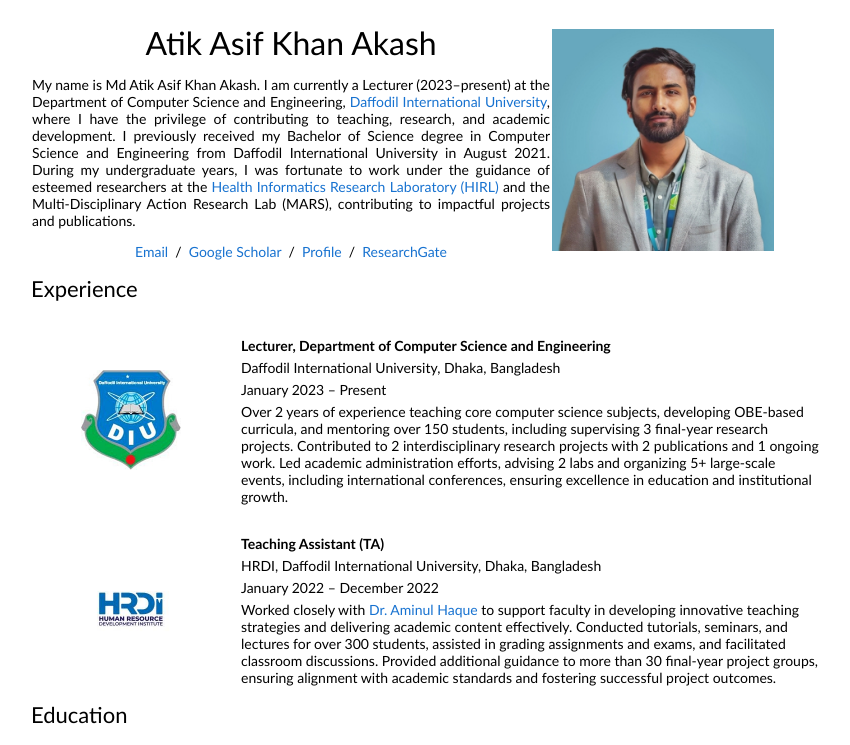
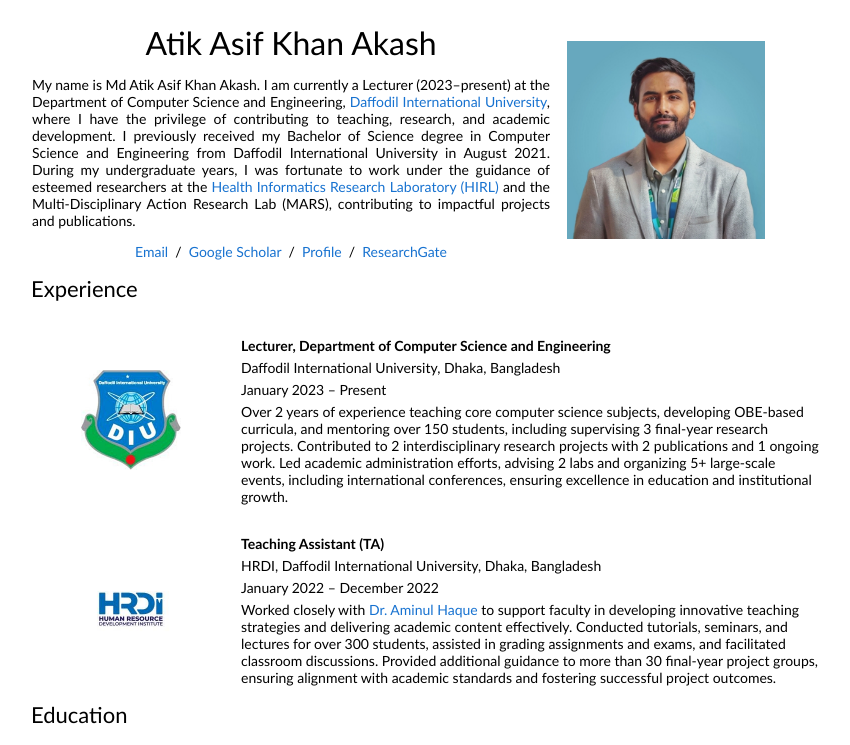
Before and after one commit to akash-lec/akash-lec.github.io, a plain HTML site: page index.html in a window 1280 px wide. Shown: the top 745 px of the page, without its empty margins (209-1059 px from the left). Drawn offline with Linux system fonts and the light colour scheme.

Commit message:
Update index.html

```diff
--- a/index.html
+++ b/index.html
@@ -35,7 +35,7 @@
                 <a href="https://www.researchgate.net/profile/Atik-Asif-Khan-Akash">ResearchGate</a>
               </p>
             </td>
-            <td style="width:40%;max-width:40%">
+            <td style="padding:2%;width:40%;max-width:40%">
               <a href="images/profile.jpg"><img
                       style="width:80%;max-width:80%" alt="profile photo" src="images/profile.jpg" class="hoverZoomLink"></a>
             </td>
```
